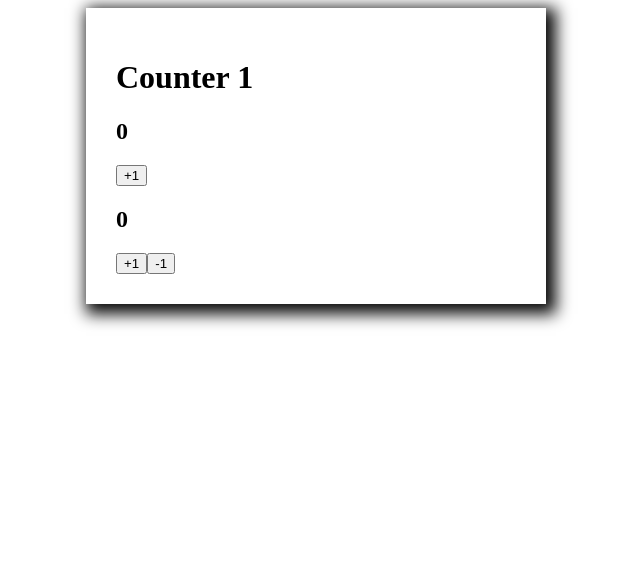
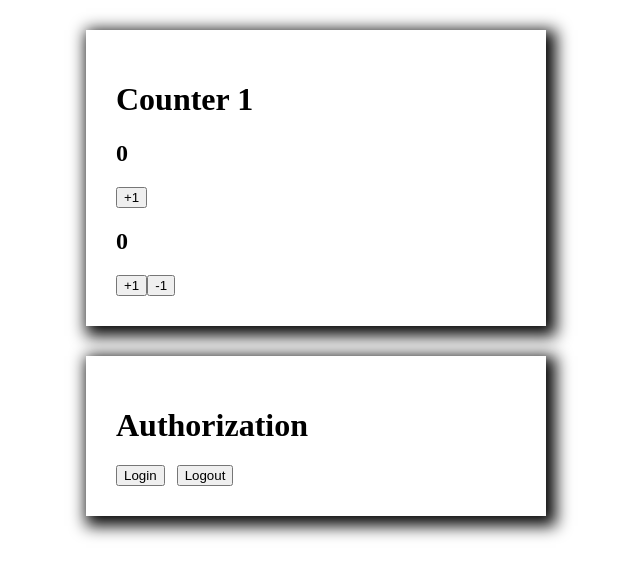
Before and after one commit to dzarezenko/beetroot2-vuex, a Vue app: page / in a window 1280 px wide. Shown: the top 578 px of the page, without its empty margins (324-964 px from the left). Built offline with nearby package versions, Linux system fonts and the light colour scheme.

Commit message:
Authorization preparations

```diff
--- a/src/App.vue
+++ b/src/App.vue
@@ -1,10 +1,16 @@
 <template>
-  <Container title="Counter 1">
-    <h2>{{ counter }}</h2>
-    <button @click="increment">+1</button>
+  <div>
+    <Container title="Counter 1">
+      <h2>{{ counter }}</h2>
+      <button @click="increment">+1</button>
 
-    <Counter />
-  </Container>
+      <Counter />
+    </Container>
+
+    <Container title="Authorization">
+      <UserAuth />
+    </Container>
+  </div>
 </template>
 
 <script>
@@ -12,11 +18,13 @@ import { mapGetters, mapActions } from 'vuex';
 
 import Container from "./components/Container";
 import Counter from "./components/Counter";
+import UserAuth from "./components/UserAuth";
 
 export default {
   components: {
     Container,
     Counter,
+    UserAuth,
   },
   mounted() {
     console.log(this.$store);
--- a/src/components/Container.vue
+++ b/src/components/Container.vue
@@ -17,7 +17,7 @@ export default {
 div {
   display: block;
   width: 400px;
-  margin: 0 auto;
+  margin: 30px auto;
   -webkit-box-shadow: 5px 5px 15px 5px rgba(0,0,0,0.97);
   box-shadow: 5px 5px 15px 5px rgba(0,0,0,0.97);
   padding: 30px;
--- /dev/null
+++ b/src/components/UserAuth.vue
@@ -0,0 +1,21 @@
+<template>
+  <section>
+
+    <button @click="login">Login</button> &nbsp;
+    <button @click="logout">Logout</button>
+
+  </section>
+</template>
+
+<script>
+export default {
+  methods: {
+    login() {
+      //TODO: ...
+    },
+    logout() {
+      //TODO: ...
+    },
+  },
+}
+</script>
```
